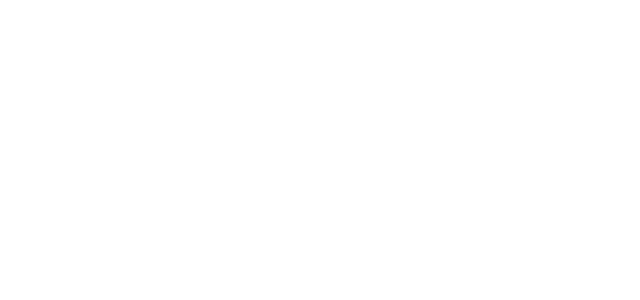
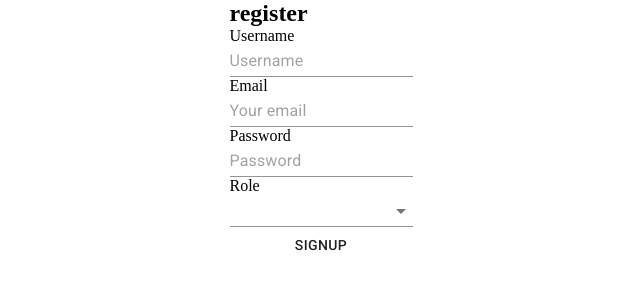
Before and after one commit to outboxafrica/Operators, a React (Create React App) app: page /register in a window 1280 px wide. Shown: the top 300 px of the page, without its empty margins (319-959 px from the left). Built offline with nearby package versions, Linux system fonts and the light colour scheme; no server answers.

Commit message:
create register logic and form

```diff
--- a/package.json
+++ b/package.json
@@ -8,7 +8,7 @@
     "@testing-library/jest-dom": "^5.11.9",
     "@testing-library/react": "^11.2.5",
     "@testing-library/user-event": "^12.8.1",
-    "firebase": "^8.2.9",
+    "firebase": "^8.2.10",
     "react": "^17.0.1",
     "react-dom": "^17.0.1",
     "react-router-dom": "^5.2.0",
--- a/src/App.js
+++ b/src/App.js
@@ -4,6 +4,8 @@ import Post from './Pages/Post/PostPage';
 import General from './Pages/GeneralHomePage/GeneralHomePage';
 import ProfileHome from './Pages/ProfileHomePage/ProfileHomePage';
 import LookBook from './Pages/LookBookPage/LookBookPage';
+import Register from "./Pages/Register/Register";
+import Profile from "./Pages/Register/Profile";
 import './App.css';
 function App() {
   return (
@@ -13,7 +15,9 @@ function App() {
       <Route exact path="/lookBook" component={LookBook}/>
       <Route exact path="/" component={General}/>
       <Route exact path="/post" component={Post}/>
-         <Route exact path="/profileHome" component={ProfileHome}/>
+      <Route exact path="/profileHome" component={ProfileHome}/>
+      <Route exact path="/register" component={Register} />
+      <Route exact path="/profile" component={Profile} />
        </Switch>
     </Router>
     </div>
--- /dev/null
+++ b/src/Pages/Register/Profile.jsx
@@ -0,0 +1,18 @@
+import React, {useEffect, useState} from 'react';
+import { db } from "../../Firebase/firebase";
+
+export default function Profile() {
+
+    const [users, setUsers] = useState(null)
+
+    useEffect(() => {
+        db.collection("users").onSnapshot(snapshot=>{
+            setUsers(snapshot.docs.map(docs=>docs.data()))
+        })
+    }, [])
+    return (
+        <div>
+            {users}
+        </div>
+    )
+}
--- /dev/null
+++ b/src/Pages/Register/Register.css
@@ -0,0 +1,9 @@
+* {
+    padding: 0;
+    margin: 0;
+}
+
+.auth-form{
+    display: flex;
+    flex-direction: column;
+}
--- /dev/null
+++ b/src/Pages/Register/Register.jsx
@@ -0,0 +1,74 @@
+import React, {useEffect, useState} from "react";
+import { db, auth } from "../../Firebase/firebase";
+import "./Register.css";
+import { Button, Input } from '@material-ui/core';
+import Select from '@material-ui/core/Select';
+
+
+
+export default function Login() {
+    const [name, setName] = useState("")
+    const [email, setEmail] = useState("")
+    const [password, setPassword] = useState("")
+    const [role, setRole] = useState("")
+    const[user, setUser] = useState(null)
+
+    useEffect(()=>{
+        const logOut = auth.onAuthStateChanged((authUser)=>{
+            if(authUser){
+                // User is logged into the system
+                console.log(authUser)
+                setUser(authUser)
+
+            }else{
+                // log out user
+                setUser(null)
+            }
+        })
+        return ()=>{
+            logOut()
+        }
+    }, [user, name])
+
+
+    const signUp = (e) =>{
+        e.preventDefault();
+        auth.createUserWithEmailAndPassword(email, password)
+        .then((authUser)=>{
+            return authUser.user.updateProfile({
+                displayName: name,
+                role: role
+            })
+        })
+        .catch(error=>alert(error.message))
+
+    }
+
+    return (
+        <form className="auth-form">
+            <h2>register</h2>
+            <label>Username</label>
+            <Input type="text" value={name} placeholder="Username" onChange={(e)=>setName(e.target.value)} />
+
+            <label>Email</label>
+            <Input type="text" value={email} placeholder="Your email" onChange={(e)=>setEmail(e.target.value)} />
+
+            <label>Password</label>
+            <Input type="text" value={password} placeholder="Password" onChange={(e)=>setPassword(e.target.value)} />
+
+            <label>Role</label>
+            <Select id="dropdown" value={role} onChange={(e)=> setRole(e.target.value)}>
+                <option>Student</option>
+                <option>Facilitator</option>
+            </Select>
+
+            {user? (
+                <Button type="submit" onClick={()=>auth.signOut()}>Logout</Button>
+            ):(
+                <Button type="submit" onClick={signUp}>SignUp</Button>
+            )}
+
+
+        </form>
+    )
+}
```
Also changed, not shown: src/Pages/Register/Login.jsx (added), 1 other file (tests, documents, lock files or other folders).
